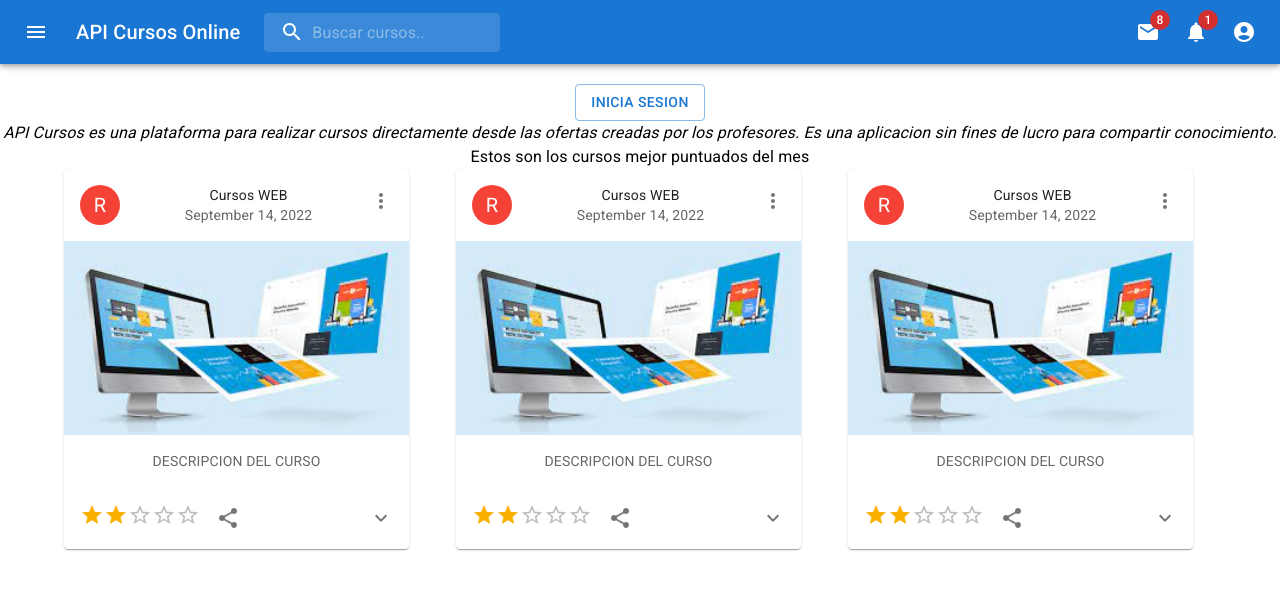
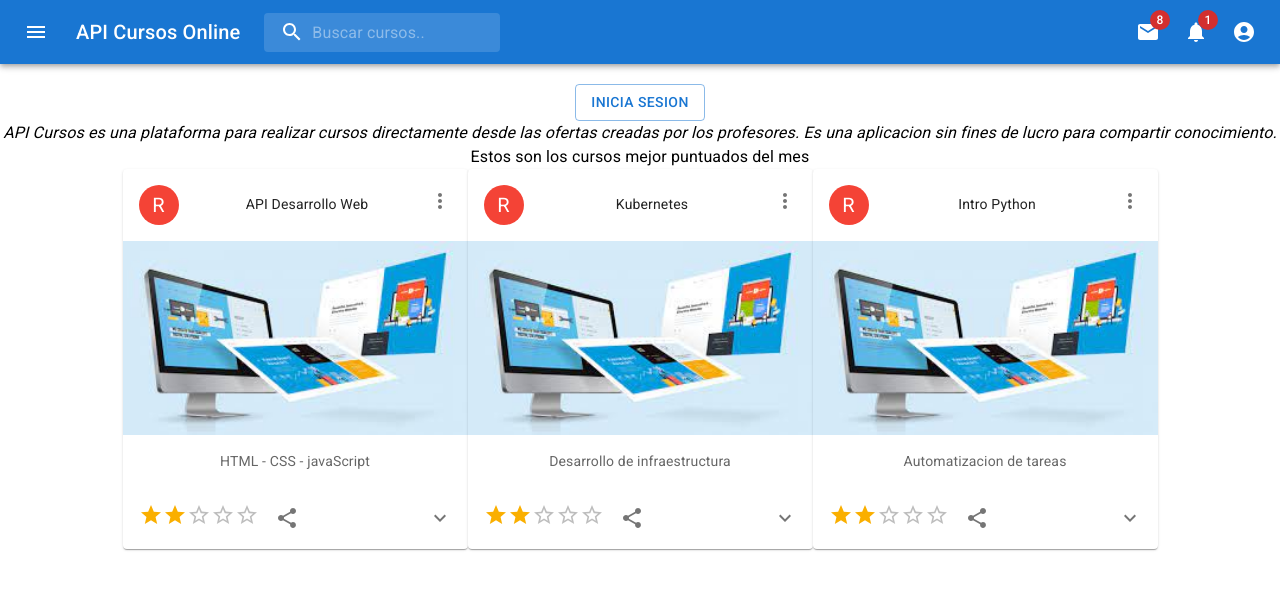
Before and after one commit to ilanmazza/test_react, a React (Create React App) app: page / in a window 1280 px wide. Shown: the top 590 px of the page. Built offline with nearby package versions, Linux system fonts and the light colour scheme.

Commit message:
new file:   public/robots.txt 	modified:   src/components/card/Card.js 	modified:   src/components/grid/Grid.js 	modified:   src/data/mock.json 	modified:   src/pages/HomePage.js

```diff
--- a/src/components/card/Card.js
+++ b/src/components/card/Card.js
@@ -16,7 +16,7 @@ import MoreVertIcon from '@mui/icons-material/MoreVert';
 
 import TextField from '@mui/material/TextField';
 
-
+import Grid from '@mui/material/Unstable_Grid2';
 
 import BasicRating from "../rating/Rating"
 
@@ -31,7 +31,7 @@ const ExpandMore = styled((props) => {
   }),
 }));
 
-export default function RecipeReviewCard() {
+export default function RecipeReviewCard({id, name, description, materia, duracion, frecuencia,costo}) {
   const [expanded, setExpanded] = React.useState(false);
 
   const handleExpandClick = () => {
@@ -39,6 +39,7 @@ export default function RecipeReviewCard() {
   };
 
   return (
+    <Grid>
     <Card sx={{ maxWidth: 345 }}>
       <CardHeader
         avatar={
@@ -51,8 +52,7 @@ export default function RecipeReviewCard() {
             <MoreVertIcon />
           </IconButton>
         }
-        title="Cursos WEB"
-        subheader="September 14, 2022"
+        title={name}
       />
       <CardMedia
         component="img"
@@ -62,7 +62,7 @@ export default function RecipeReviewCard() {
       />
       <CardContent>
         <Typography variant="body2" color="text.secondary">
-          DESCRIPCION DEL CURSO
+          {description}
         </Typography>
       </CardContent>
       <CardActions disableSpacing>
@@ -83,7 +83,7 @@ export default function RecipeReviewCard() {
       </CardActions>
       <Collapse in={expanded} timeout="auto" unmountOnExit>
         <CardContent>
-          <Typography paragraph>TITULO</Typography>
+          <Typography paragraph>TITULO {}</Typography>
           <Typography paragraph>
             DESCRIPCION DETALLADA DEL CURSO.
           </Typography>
@@ -94,5 +94,6 @@ export default function RecipeReviewCard() {
         </CardContent>
       </Collapse>
     </Card>
+    </Grid>
   );
 }
--- a/src/components/grid/Grid.js
+++ b/src/components/grid/Grid.js
@@ -1,21 +1,6 @@
-import * as React from 'react';
-import Box from '@mui/material/Box';
-import Grid from '@mui/material/Unstable_Grid2';
+import React from "react";
+import "./Grid.css";
 
-export default function BasicGrid(props) {
-  return (
-    <Box sx={{ flexGrow: 1 }}>
-      <Grid container spacing={4} columnSpacing={{ xs: 1, sm: 2, md: 3 }} columns={{ xs: 2, sm: 4, md: 12 }}>
-        <Grid xs={6} md={4}>
-          <div className="grid">{props.children}</div>
-        </Grid>
-        <Grid xs={6} md={4}>
-          <div className="grid">{props.children}</div>
-        </Grid>
-        <Grid xs={6} md={4}>
-          <div className="grid">{props.children}</div>
-        </Grid>
-      </Grid>
-    </Box>
-  );
+export default function Grid(props) {
+    return (<div className="grid">{props.children}</div>)
 }
--- a/src/data/mock.json
+++ b/src/data/mock.json
@@ -1,8 +1,31 @@
 {
-    "courses": [
+    "lessons": [
       {
+        "id": 1,
         "name": "API Desarrollo Web",
-        "description": "React"
+        "description": "HTML - CSS - javaScript",
+        "materia": "DevFrontEnd",
+        "duracion": 32,
+        "frecuencia": "On Demand",
+        "costo": 50
+      },
+      {
+        "id": 2,
+        "name": "Kubernetes",
+        "description": "Desarrollo de infraestructura",
+        "materia": "Kubernetes",
+        "duracion": 72,
+        "frecuencia": "3 veces por semana",
+        "costo": 100
+      },
+      {
+        "id": 3,
+        "name": "Intro Python",
+        "description": "Automatizacion de tareas",
+        "materia": "Python",
+        "duracion": 32,
+        "frecuencia": "On Demand",
+        "costo": 40
       }
     ]
   }
--- a/src/pages/HomePage.js
+++ b/src/pages/HomePage.js
@@ -7,7 +7,7 @@ import { Container } from '@mui/system';
 import { Typography } from '@mui/material';
 
 import Box from '@mui/material/Box';
-
+import mock from "../data/mock.json";
 
 function HomePage() {
   return (
@@ -17,8 +17,10 @@ function HomePage() {
       <Box sx={{ fontStyle: 'oblique' }}><Typography>API Cursos es una plataforma para realizar cursos directamente desde las ofertas creadas por los profesores. Es una aplicacion sin fines de lucro para compartir conocimiento.</Typography></Box>
       <Box sx={{ fontStyle: 'normal' }}><Typography>Estos son los cursos mejor puntuados del mes</Typography></Box>
       <Container>
-          <Grid>
-            <Card></Card>
+        <Grid>
+          {mock.lessons.map(lessons => (
+            <Card name={lessons.name} description={lessons.description} />
+          ))}
         </Grid>
       </Container>
     </div>
```
Also changed, not shown: public/robots.txt (added).
